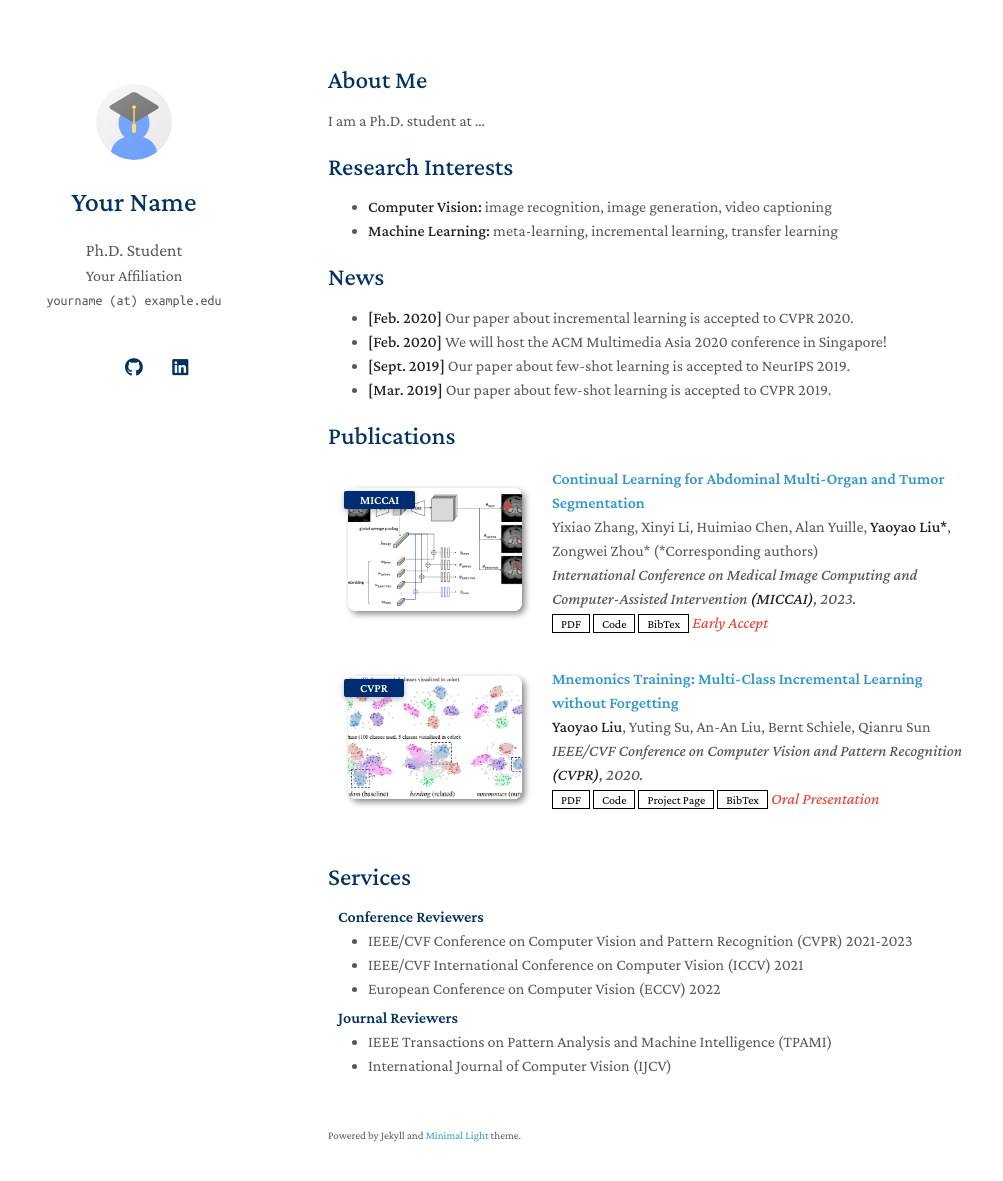
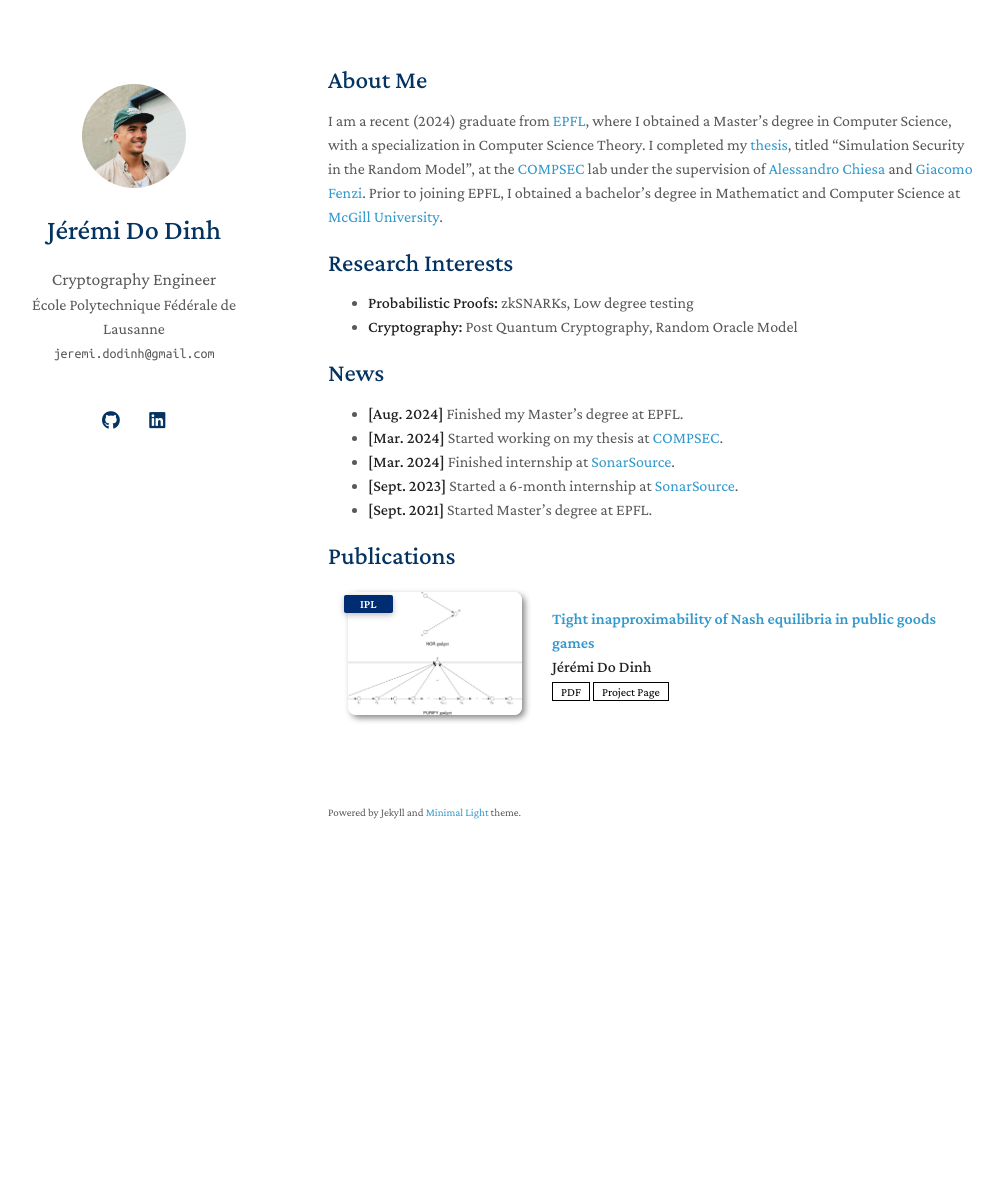
Before and after one commit to yaoyao-liu/minimal-light, a Jekyll site: the page built from index.md, in a window 1280 px wide and 1216 px high. Shown: the top 1181 px of the window, without its empty margins (142-1145 px from the left). Built offline with Jekyll 4.4.1, drawn with Linux system fonts in a browser that asks for light colours; a style sheet for code colours, icons or effects is not loaded; our own code applies the rules of GitHub Pages for plain Markdown files.

Commit message:
First personalization

```diff
--- a/_config.yml
+++ b/_config.yml
@@ -1,26 +1,26 @@
 # Basic Information
-title: Your Name
-position: Ph.D. Student
-affiliation: Your Affiliation
-email: yourname (at) example.edu
+title: Jérémi Do Dinh
+position: Cryptography Engineer
+affiliation: École Polytechnique Fédérale de Lausanne
+email: jeremi.dodinh@gmail.com
 
 # Search Engine Optimization (SEO)
 # The following information is used to improve the website traffic from search engines, e.g., Google.
-keywords: minimal light
-description: The Minimal Light is a simple and elegant jekyll theme for academic personal homepage.
-canonical: https://minimal-light-theme.yliu.me/
+keywords: jeremi do dinh
+description: Jeremi Do Dinh's homepage.
+canonical: https://jdodinh.io
 
 # Links
 # If you don't need one of them, you may delete the corresponding line.
-google_scholar: https://scholar.google.com/
-cv_link: assets/files/curriculum_vitae.pdf
-github_link: https://github.com/
-linkedin: https://www.linkedin.com/
-twitter: https://twitter.com/
+# google_scholar: https://scholar.google.com/
+cv_link: assets/files/CV-CAN.pdf
+github_link: https://github.com/jdodinh
+linkedin: https://www.linkedin.com/jdodinh
+twitter: https://twitter.com/jedodinh
 
 # Images (e.g., your profile picture and your website's favicon)
 # "favicon" and "favicon_dark" are used for the light and dark modes, respectively.
-avatar: ./assets/img/avatar.png
+avatar: ./assets/img/avatar.jpg
 favicon: ./assets/img/favicon.png
 favicon_dark: ./assets/img/favicon-dark.png
 
@@ -38,7 +38,7 @@ font: "Serif" # or "Sans Serif"
 
 # Google Analytics ID
 # Please remove this if you don't use Google Analytics
-google_analytics: UA-111540567-4
+# google_analytics: UA-111540567-4
 
 # Use this project as a remote theme for GitHub Pages
 # See the guide here: https://docs.github.com/en/pages/setting-up-a-github-pages-site-with-jekyll/adding-a-theme-to-your-github-pages-site-using-jekyll
--- a/_data/publications.yml
+++ b/_data/publications.yml
@@ -1,22 +1,30 @@
 main:
+  - title: Tight inapproximability of Nash equilibria in public goods games
+    authors: <strong>Jérémi Do Dinh</strong>
+    pdf: https://arxiv.org/pdf/2402.14198.pdf
+    page: https://www.sciencedirect.com/science/article/pii/S0020019024000164?via%3Dihub
+    journal: Information Processing Letters
+    image: ./assets/img/public-goods.jpg
+    conference_short: IPL
 
-  - title: Continual Learning for Abdominal Multi-Organ and Tumor Segmentation
-    authors: Yixiao Zhang, Xinyi Li, Huimiao Chen, Alan Yuille, <strong>Yaoyao Liu*</strong>, Zongwei Zhou* (*Corresponding authors)
-    conference_short: MICCAI
-    conference: International Conference on Medical Image Computing and Computer-Assisted Intervention <strong>(MICCAI)</strong>, 2023.
-    pdf: https://arxiv.org/pdf/2306.00988.pdf
-    code: https://github.com/MrGiovanni/ContinualLearning
-    bibtex: https://bib.yliu.me/MICCAI23.txt
-    image: ./assets/img/teaser_example_2.png
-    notes: Early Accept
 
-  - title: "Mnemonics Training: Multi-Class Incremental Learning without Forgetting"
-    authors: <strong>Yaoyao Liu</strong>, Yuting Su, An-An Liu, Bernt Schiele, Qianru Sun
-    conference_short: CVPR
-    conference: IEEE/CVF Conference on Computer Vision and Pattern Recognition <strong>(CVPR)</strong>, 2020.
-    pdf: https://arxiv.org/pdf/2002.10211.pdf
-    code: https://github.com/yaoyao-liu/class-incremental-learning/tree/main/mnemonics-training
-    page: https://class-il.mpi-inf.mpg.de/mnemonics/
-    bibtex: https://class-il.mpi-inf.mpg.de/mnemonics/
-    notes: Oral Presentation
-    image: ./assets/img/teaser_example.png
+  # - title: Continual Learning for Abdominal Multi-Organ and Tumor Segmentation
+  #   authors: Yixiao Zhang, Xinyi Li, Huimiao Chen, Alan Yuille, <strong>Yaoyao Liu*</strong>, Zongwei Zhou* (*Corresponding authors)
+  #   conference_short: MICCAI
+  #   conference: International Conference on Medical Image Computing and Computer-Assisted Intervention <strong>(MICCAI)</strong>, 2023.
+  #   pdf: https://arxiv.org/pdf/2306.00988
+  #   code: https://github.com/MrGiovanni/ContinualLearning
+  #   bibtex: https://bib.yliu.me/MICCAI23.txt
+  #   image: ./assets/img/teaser_example_2.png
+  #   notes: Early Accept
+
+  # - title: "Mnemonics Training: Multi-Class Incremental Learning without Forgetting"
+  #   authors: <strong>Yaoyao Liu</strong>, Yuting Su, An-An Liu, Bernt Schiele, Qianru Sun
+  #   conference_short: CVPR
+  #   conference: IEEE/CVF Conference on Computer Vision and Pattern Recognition <strong>(CVPR)</strong>, 2020.
+  #   pdf: https://arxiv.org/pdf/2002.10211.pdf
+  #   code: https://github.com/yaoyao-liu/class-incremental-learning/tree/main/mnemonics-training
+  #   page: https://class-il.mpi-inf.mpg.de/mnemonics/
+  #   bibtex: https://class-il.mpi-inf.mpg.de/mnemonics/
+  #   notes: Oral Presentation
+  #   image: ./assets/img/teaser_example.png
--- a/index.md
+++ b/index.md
@@ -4,20 +4,21 @@ layout: homepage
 
 ## About Me
 
-I am a Ph.D. student at ...
+I am a recent (2024) graduate from [EPFL](https://www.epfl.ch/en/), where I obtained a Master's degree in Computer Science, with a specialization in Computer Science Theory. I completed my [thesis](./assets/files/m-thesis.pdf), titled "Simulation Security in the Random Model", at the [COMPSEC](https://compsec.epfl.ch/) lab under the supervision of [Alessandro Chiesa](https://ic-people.epfl.ch/~achiesa/) and [Giacomo Fenzi](https://gfenzi.io/). Prior to joining EPFL, I obtained a bachelor's degree in Mathematict and Computer Science at [McGill University](https://www.mcgill.ca/).
 
 ## Research Interests
 
-- **Computer Vision:** image recognition, image generation, video captioning
-- **Machine Learning:** meta-learning, incremental learning, transfer learning
+- **Probabilistic Proofs:** zkSNARKs, Low degree testing
+- **Cryptography:** Post Quantum Cryptography, Random Oracle Model
 
 ## News
 
-- **[Feb. 2020]** Our paper about incremental learning is accepted to CVPR 2020.
-- **[Feb. 2020]** We will host the ACM Multimedia Asia 2020 conference in Singapore!
-- **[Sept. 2019]** Our paper about few-shot learning is accepted to NeurIPS 2019.
-- **[Mar. 2019]** Our paper about few-shot learning is accepted to CVPR 2019.
+- **[Aug. 2024]** Finished my Master's degree at EPFL.
+- **[Mar. 2024]** Started working on my thesis at [COMPSEC](https://compsec.epfl.ch/).
+- **[Mar. 2024]** Finished internship at [SonarSource](https://www.sonarsource.com/).
+- **[Sept. 2023]** Started a 6-month internship at [SonarSource](https://www.sonarsource.com/).
+- **[Sept. 2021]** Started Master's degree at EPFL.
 
 {% include_relative _includes/publications.md %}
 
-{% include_relative _includes/services.md %}
+<!-- {% include_relative _includes/services.md %} -->
```
Also changed, not shown: assets/img/avatar.jpg (added), assets/img/avatar.png (deleted), assets/img/public-goods.jpg (added), 3 other files.
